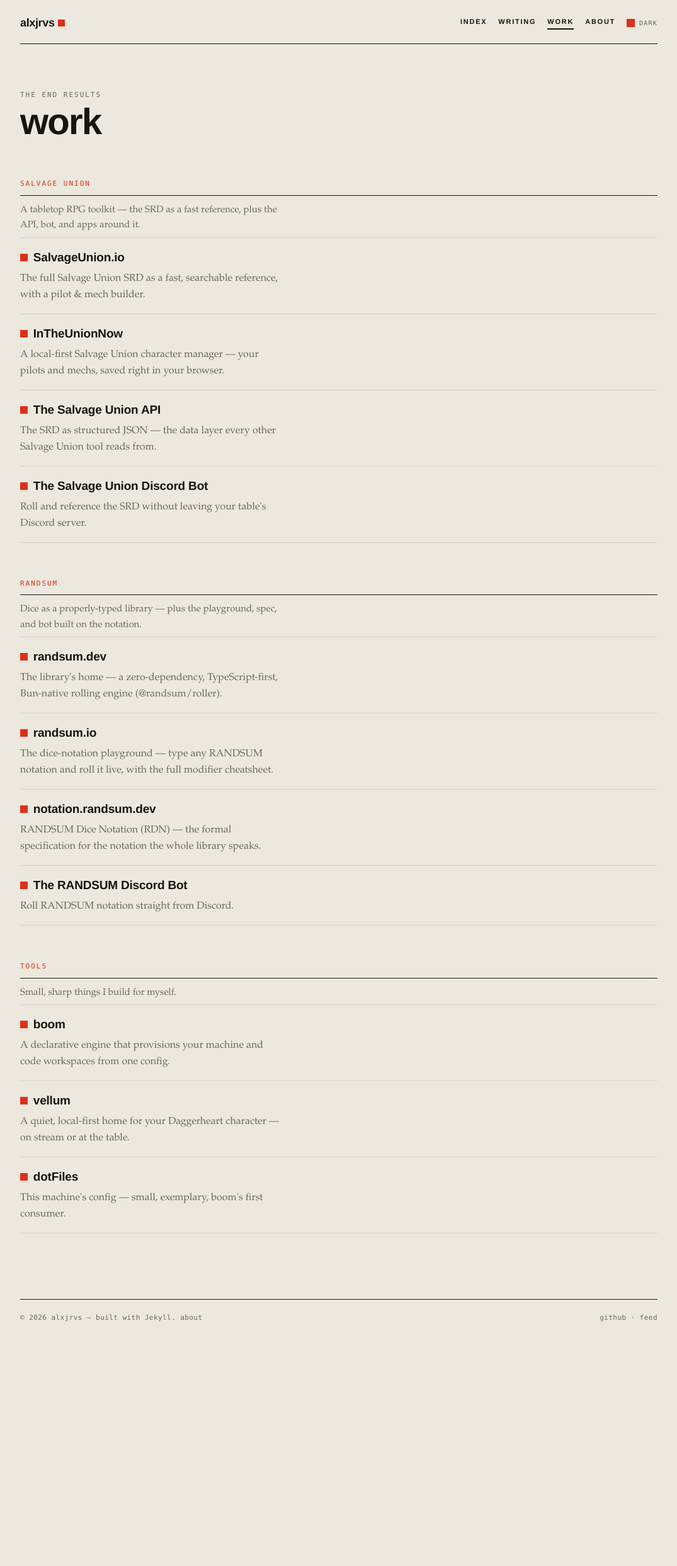
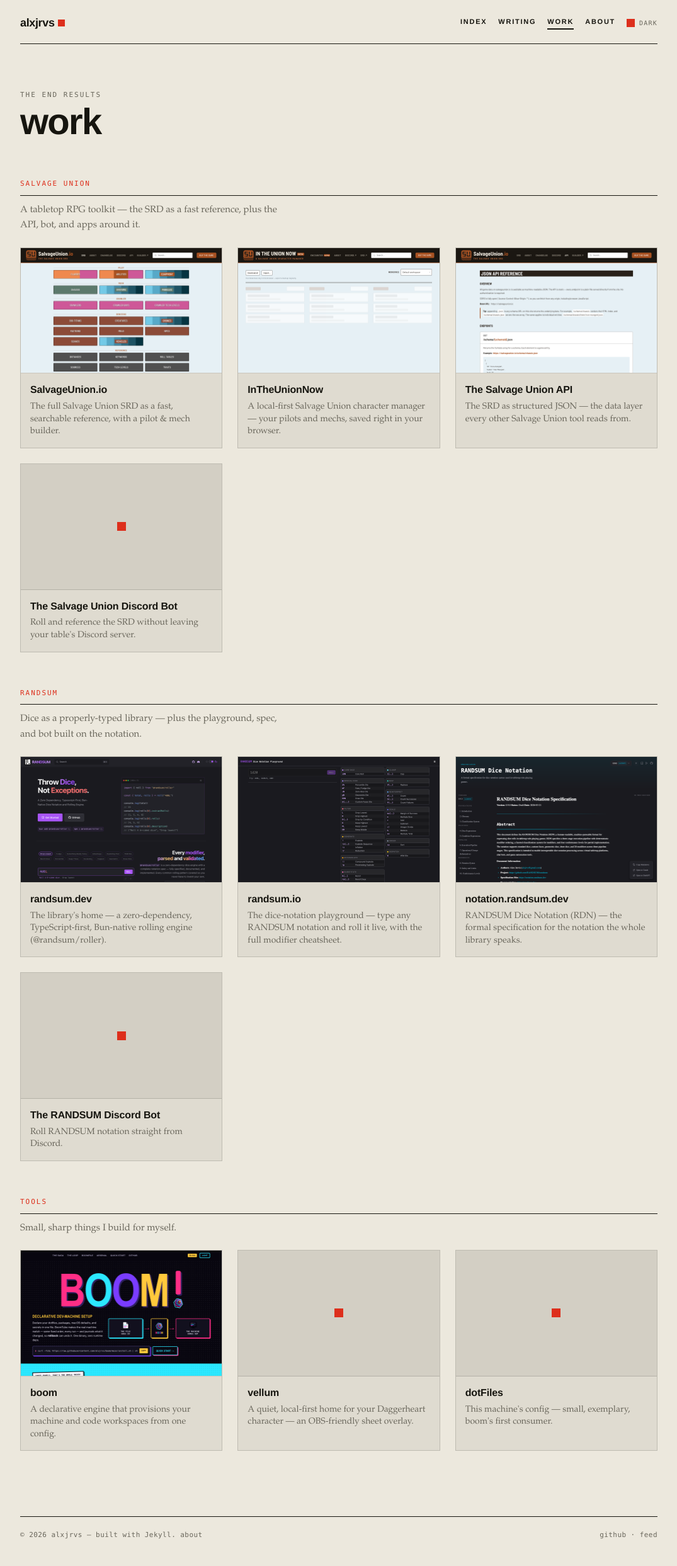
Before and after one commit to alxjrvs/alxjrvs.github.io, a Jekyll site: the page built from work/index.html, in a window 1280 px wide. Shown: the whole page at 63% size, without its empty margins (102-1177 px from the left). Built offline with Jekyll 4.4.1, drawn with Linux system fonts in a browser that asks for light colours; before the commit the page ends 2142 px from its top, so only the background shows below that.

Commit message:
Work: grid layout; site pages H1→image→desc→links; site hero images
- /work/ is now a responsive grid of site cards (thumbnail + name + blurb)
  per group, not a stacked list.
- Site pages reorder to H1, screenshot, description, then action links.
- Hero images come from each product's own site: boom now uses its docs
  site (alxjrvs.github.io/boom) instead of the GitHub repo; vellum and
  dotFiles have no product site, so they render imageless rather than show
  a GitHub screenshot. Removed the now-unused *-github.png captures.

```diff
--- a/_data/work.yml
+++ b/_data/work.yml
@@ -89,20 +89,20 @@ sites:
   boom:
     name: boom
     blurb: A declarative engine that provisions your machine and code workspaces from one config.
-    url: https://github.com/alxjrvs/boom
+    url: https://alxjrvs.github.io/boom/
     code: https://github.com/alxjrvs/boom
-    shot: boom-github.png
+    shot: boom-site.png
 
   vellum:
     name: vellum
-    blurb: A quiet, local-first home for your Daggerheart character — on stream or at the table.
+    blurb: A quiet, local-first home for your Daggerheart character — an OBS-friendly sheet overlay.
     url: https://github.com/alxjrvs/vellum
     code: https://github.com/alxjrvs/vellum
-    shot: vellum-github.png
+    shot:
 
   dotfiles:
     name: dotFiles
     blurb: This machine's config — small, exemplary, boom's first consumer.
     url: https://github.com/alxjrvs/dotFiles
     code: https://github.com/alxjrvs/dotFiles
-    shot: dotfiles-github.png
+    shot:
--- a/assets/css/signal.css
+++ b/assets/css/signal.css
@@ -233,6 +233,33 @@ a { color: inherit; }
 .workgroup-blurb { font-family: var(--serif); font-size: 15px; color: var(--mute); margin: 11px 0 0; max-width: 58ch; }
 .workgroup .projects { margin-top: 6px; }
 
+/* work index — grid of site cards */
+.workgrid {
+  list-style: none; margin: clamp(14px, 2.5vw, 22px) 0 0; padding: 0;
+  display: grid; grid-template-columns: repeat(auto-fill, minmax(min(100%, 258px), 1fr));
+  gap: clamp(16px, 2.2vw, 24px);
+}
+.workcard-link {
+  display: flex; flex-direction: column; height: 100%;
+  text-decoration: none; color: var(--ink);
+  border: 1px solid var(--hair); background: var(--code-bg);
+}
+.workcard-link:hover { border-color: var(--red); }
+.workcard-thumb {
+  display: block; aspect-ratio: 16 / 10; overflow: hidden;
+  border-bottom: 1px solid var(--hair); background: var(--paper);
+}
+.workcard-thumb img { width: 100%; height: 100%; object-fit: cover; object-position: top left; display: block; }
+.workcard-thumb--none { display: flex; align-items: center; justify-content: center; background: var(--code-bg); }
+.workcard-thumb--none .sq { width: 14px; height: 14px; }
+.workcard-body { display: block; padding: 13px 15px 15px; }
+.workcard-name {
+  display: block; font-family: var(--grot); font-weight: 700; font-size: 16px;
+  letter-spacing: -.01em; color: var(--ink);
+}
+.workcard-link:hover .workcard-name { color: var(--red); }
+.workcard-blurb { display: block; font-family: var(--serif); font-size: 14px; line-height: 1.4; color: var(--mute); margin: 5px 0 0; }
+
 /* site detail page */
 .backlink { color: var(--mute); text-decoration: none; }
 .backlink:hover { color: var(--red); }
--- a/work/index.html
+++ b/work/index.html
@@ -13,12 +13,23 @@ description: The sites and tools alxjrvs has made — each its own thing.
 <section class="workgroup">
   <h2 class="workgroup-name">{{ group.name }}</h2>
   <p class="workgroup-blurb">{{ group.blurb }}</p>
-  <ul class="projects">
+  <ul class="workgrid">
     {%- for slug in group.sites -%}
     {%- assign s = site.data.work.sites[slug] -%}
-    <li>
-      <a class="pname" href="{{ '/work/' | append: slug | append: '/' | relative_url }}"><span class="sq" aria-hidden="true"></span>{{ s.name }}</a>
-      <p class="pblurb">{{ s.blurb }}</p>
+    <li class="workcard">
+      <a class="workcard-link" href="{{ '/work/' | append: slug | append: '/' | relative_url }}">
+        {%- if s.shot -%}
+        <span class="workcard-thumb">
+          <img src="{{ '/assets/work/' | append: s.shot | relative_url }}" alt="{{ s.name }} — screenshot" loading="lazy" width="1280" height="800">
+        </span>
+        {%- else -%}
+        <span class="workcard-thumb workcard-thumb--none" aria-hidden="true"><span class="sq"></span></span>
+        {%- endif -%}
+        <span class="workcard-body">
+          <span class="workcard-name">{{ s.name }}</span>
+          <span class="workcard-blurb">{{ s.blurb }}</span>
+        </span>
+      </a>
     </li>
     {%- endfor -%}
   </ul>
```
Also changed, not shown: _layouts/site.html (+6 -6 lines), assets/work/boom-github.png (deleted), assets/work/boom-site.png (added), assets/work/dotfiles-github.png (deleted), assets/work/vellum-github.png (deleted).
